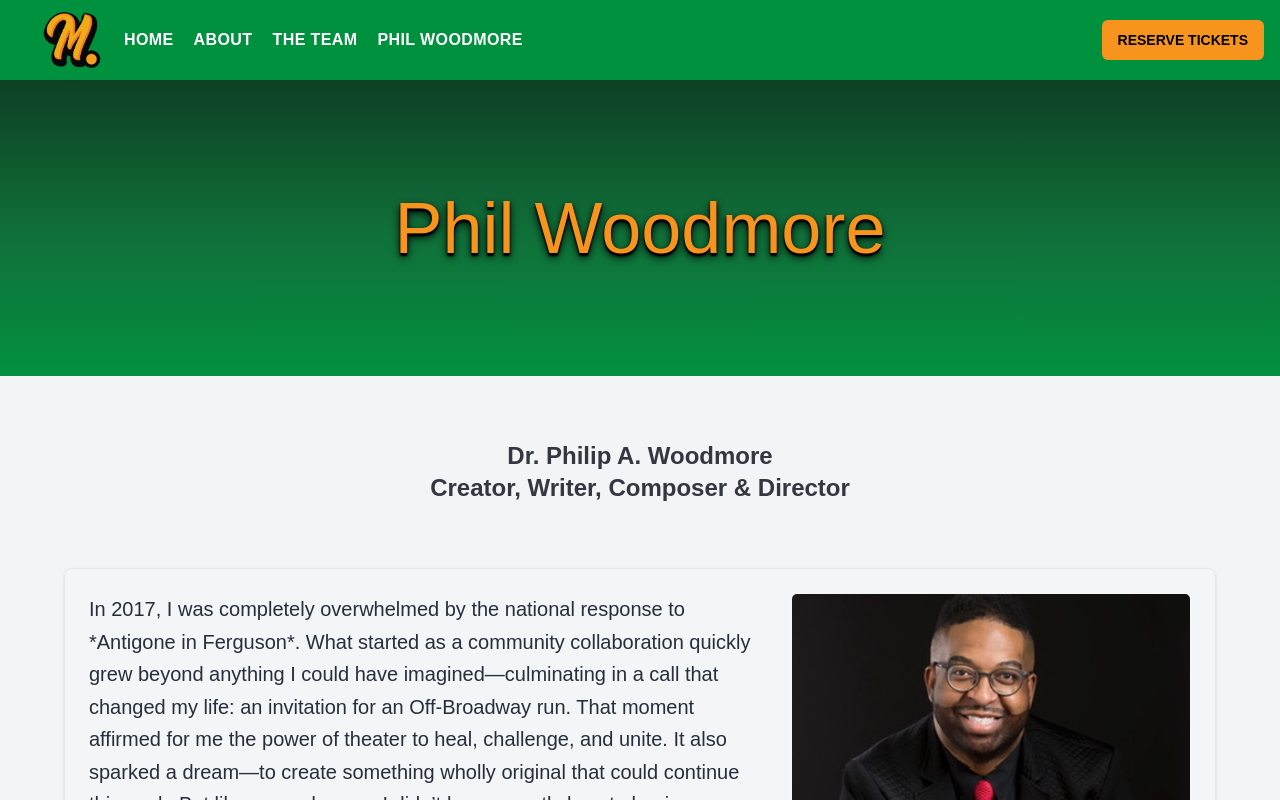
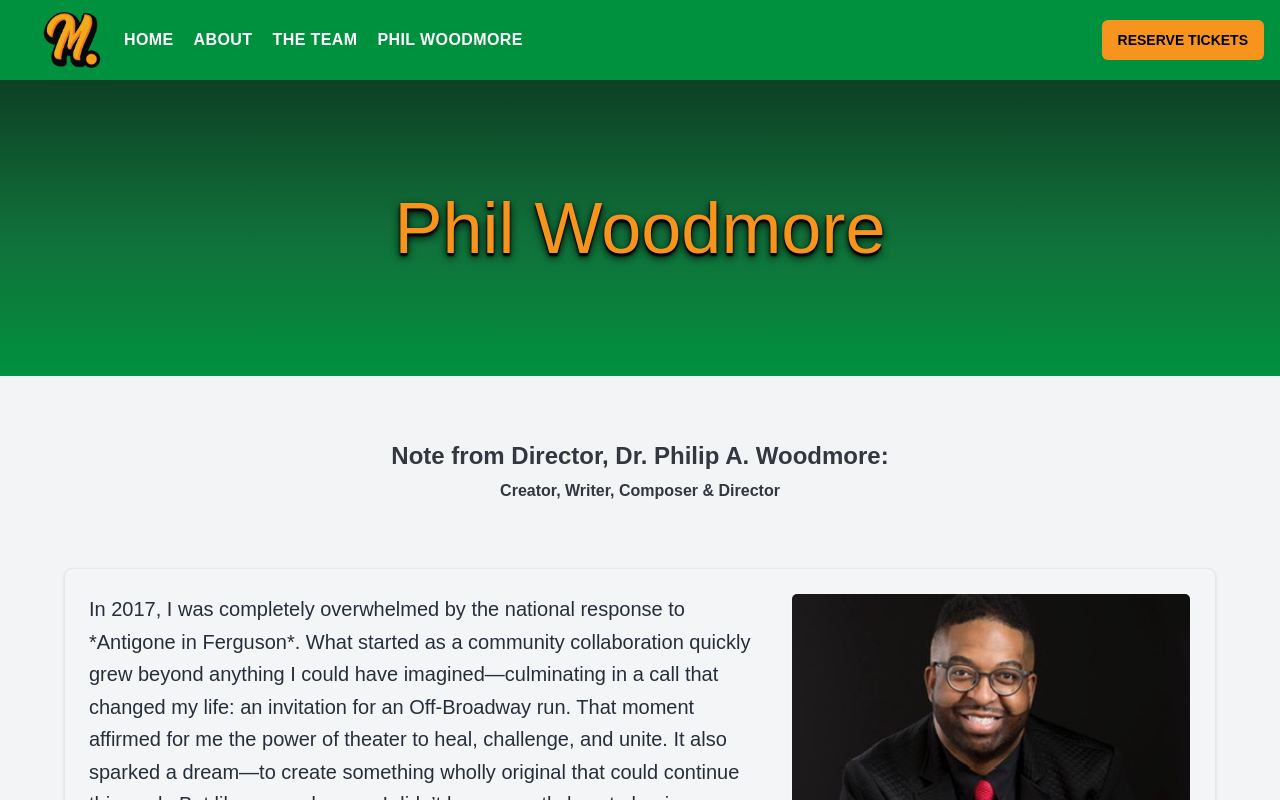
Before and after one commit to twinnytwin22/team-m, a Next.js app: page /phil-woodmore in a window 1280 px wide. Shown: the top 800 px of the page. Built offline with nearby package versions, Linux system fonts and the light colour scheme; a web font is replaced by a local one.

Commit message:
Update page.tsx

```diff
--- a/app/phil-woodmore/page.tsx
+++ b/app/phil-woodmore/page.tsx
@@ -27,8 +27,8 @@ const PhilStory: React.FC = () => {
           variants={fadeIn}
           className="text-xl md:text-2xl text-center mb-16 text-gray-950/80 font-bold font-montserrat"
         >
-          Dr. Philip A. Woodmore<br />
-          Creator, Writer, Composer & Director
+          Note from Director, Dr. Philip A. Woodmore:<br />
+          <span className='text-base'>Creator, Writer, Composer & Director</span>
         </motion.h2>
 
         <motion.div
```
